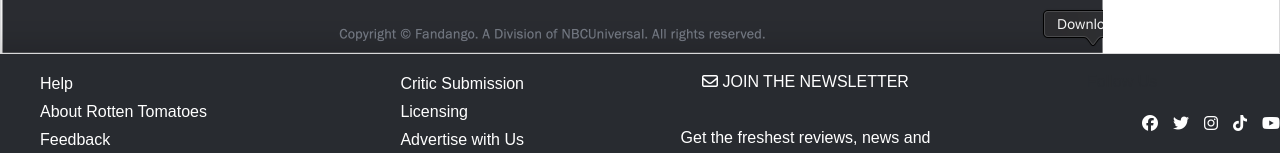
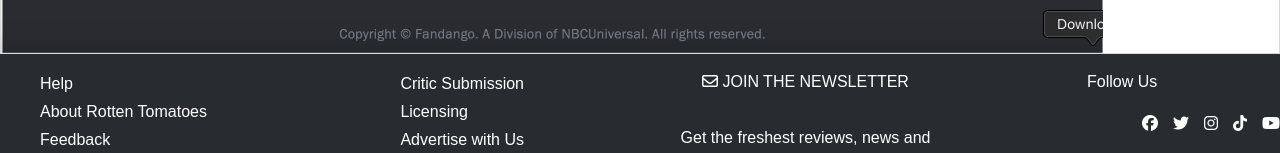
Before and after one commit to hgibbs1219/rotten-tomatoes, a plain HTML site: page components/index.html in a window 1280 px wide. Shown: the part 2864-3017 px from the top of the page. Drawn offline with Linux system fonts and the light colour scheme; a web font is replaced by a local one.

```diff
--- a/components/index.html
+++ b/components/index.html
@@ -249,7 +249,7 @@
 
                 </div>
                 <div class="social-media">
-                    <p>Follow Us</p>
+                    <p class="social-title">Follow Us</p>
                     <ul class="social-media flat-list">
                         <li><a href="!#"><i class="fa-brands fa-facebook"></i></a></li>
                         <li><a href="!#"><i class="fa-brands fa-twitter"></i></a></li>
--- a/css/main.css
+++ b/css/main.css
@@ -363,5 +363,8 @@ td {
     width: 64%;
     align-self: center;
 
+}
 
+.social-title {
+    color: var(--white);
 }
```
